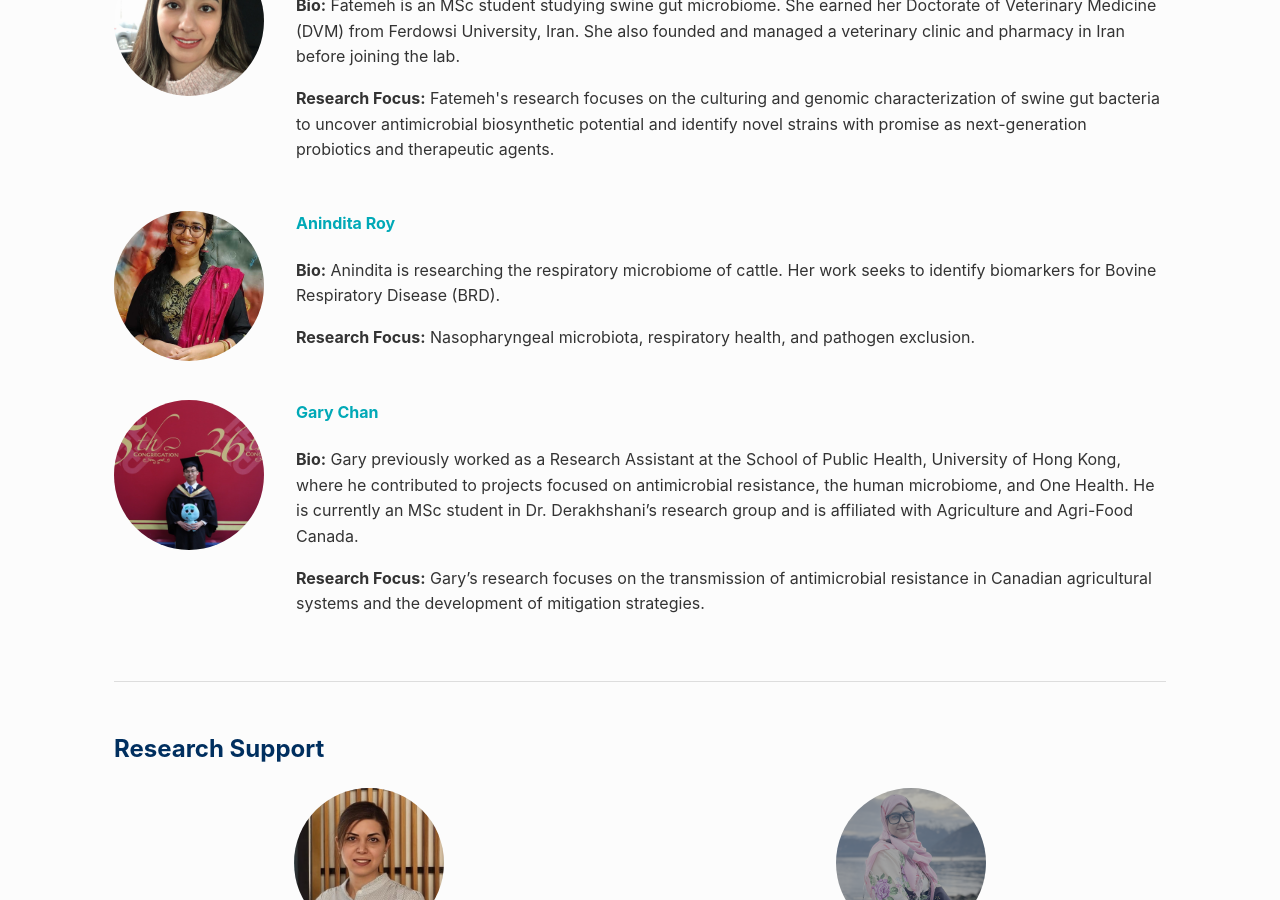
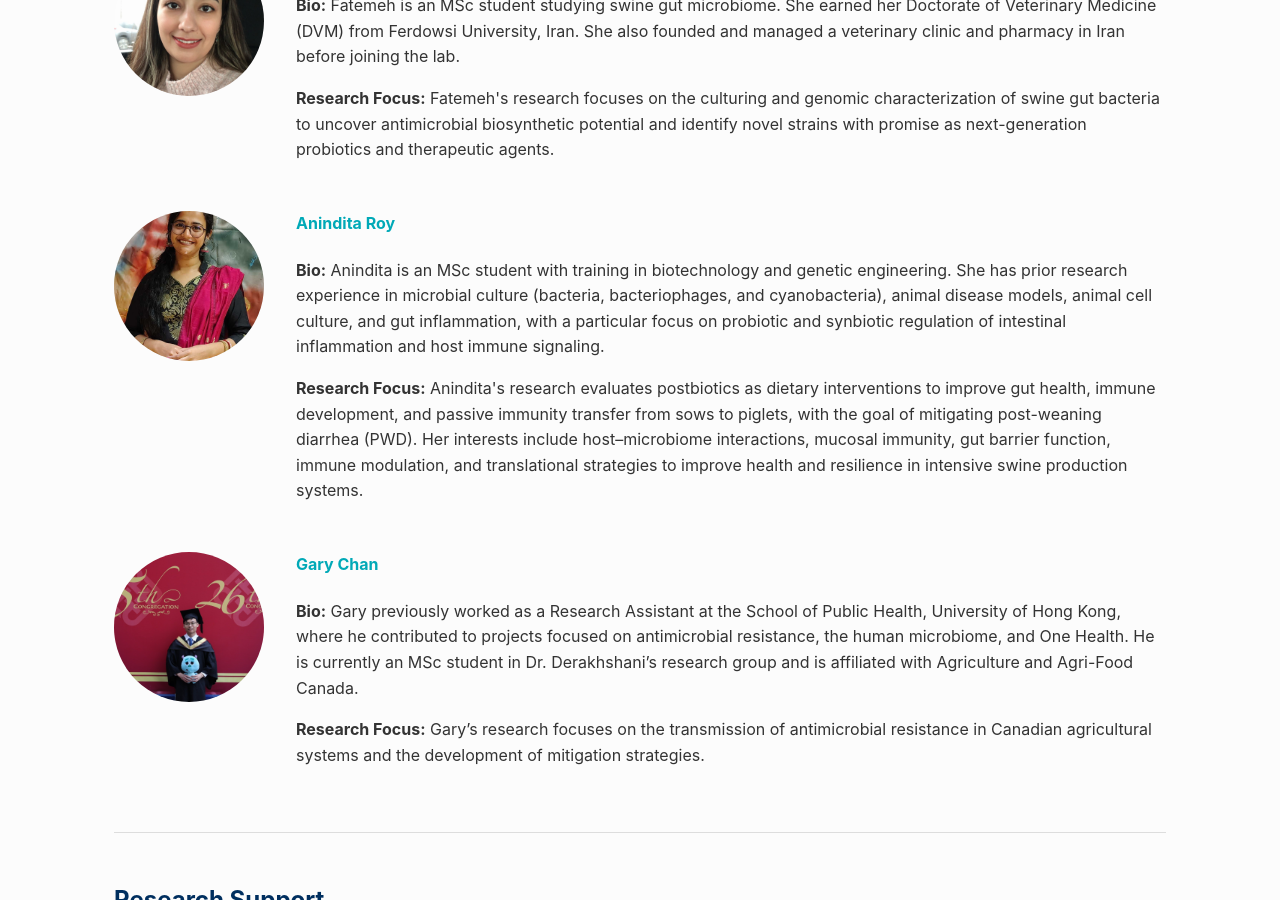
Before and after one commit to TLMicrobiomeLab/tlmicrobiomelab.github.io, a Jekyll site: the page built from people.html, in a window 1280 px wide and 900 px high, scrolled down 2160 px. Built offline with Jekyll 4.4.1, drawn with Linux system fonts in a browser that asks for light colours.

Commit message:
Update Anindita Roy's bio and research focus

```diff
--- a/people.html
+++ b/people.html
@@ -107,8 +107,8 @@ permalink: /people/
     </div>
     <div>
         <h4 style="margin-top: 0; color: #00A9B7;">Anindita Roy</h4>
-        <p><strong>Bio:</strong> Anindita is researching the respiratory microbiome of cattle. Her work seeks to identify biomarkers for Bovine Respiratory Disease (BRD).</p>
-        <p><strong>Research Focus:</strong> Nasopharyngeal microbiota, respiratory health, and pathogen exclusion.</p>
+        <p><strong>Bio:</strong> Anindita is an MSc student with training in biotechnology and genetic engineering. She has prior research experience in microbial culture (bacteria, bacteriophages, and cyanobacteria), animal disease models, animal cell culture, and gut inflammation, with a particular focus on probiotic and synbiotic regulation of intestinal inflammation and host immune signaling.</p>
+        <p><strong>Research Focus:</strong> Anindita's research evaluates postbiotics as dietary interventions to improve gut health, immune development, and passive immunity transfer from sows to piglets, with the goal of mitigating post-weaning diarrhea (PWD). Her interests include host–microbiome interactions, mucosal immunity, gut barrier function, immune modulation, and translational strategies to improve health and resilience in intensive swine production systems.</p>
     </div>
 </div>
 
```
